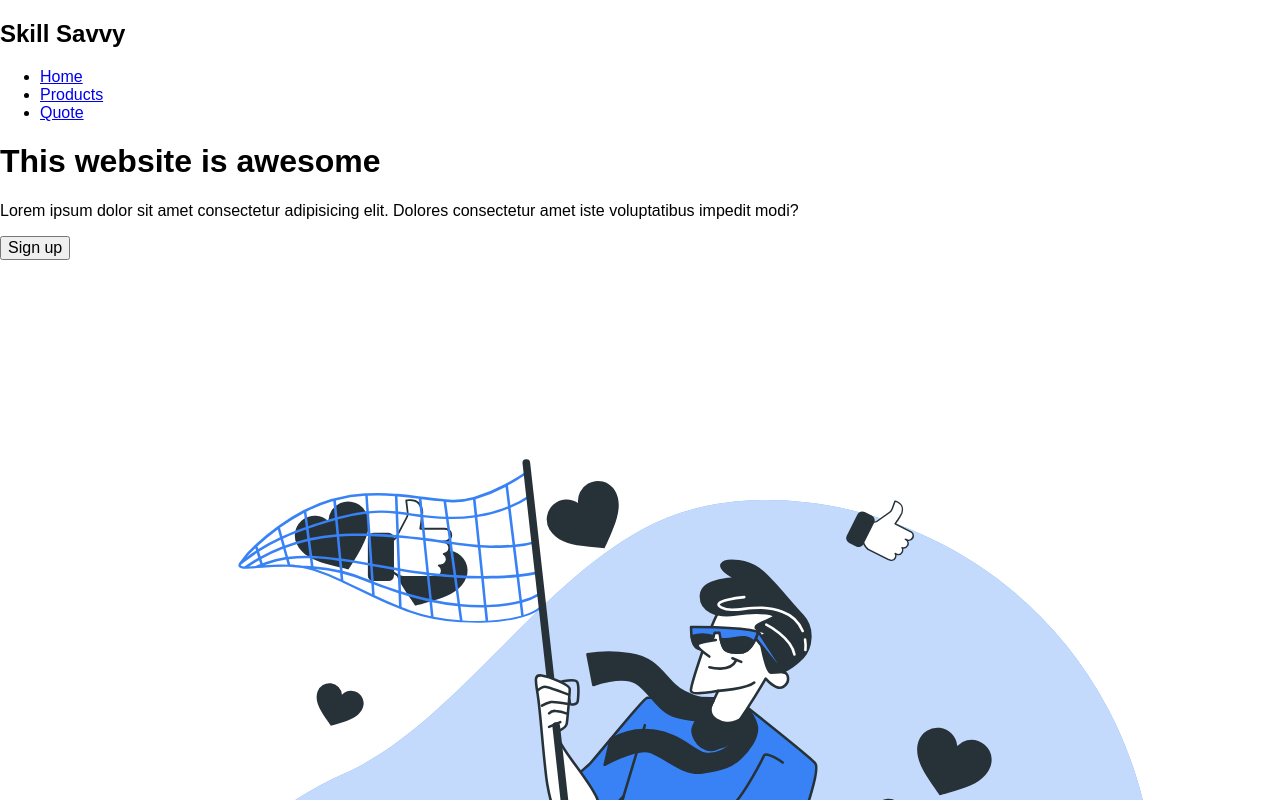
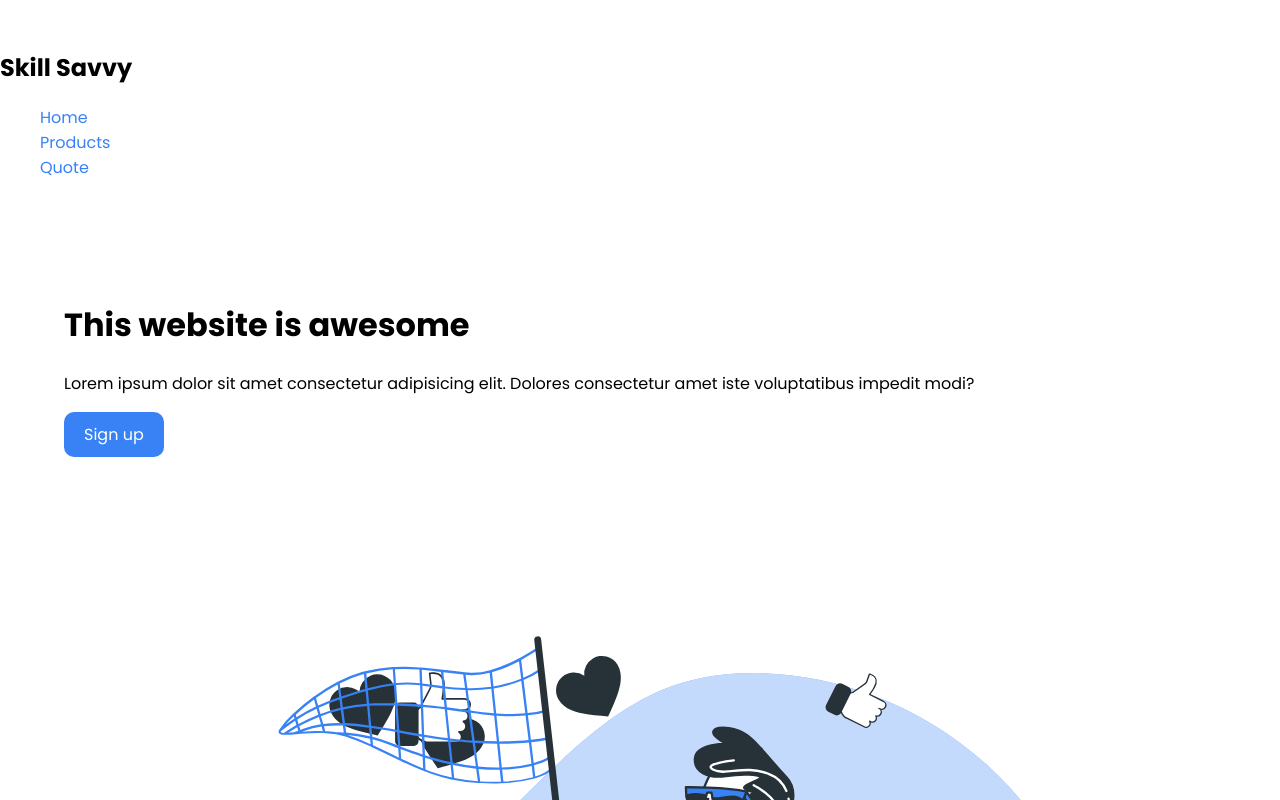
Before and after one commit to Nasirkhan294/product-landing-page, a plain HTML site: page index.html in a window 1280 px wide. Shown: the top 800 px of the page. Drawn offline with Linux system fonts and the light colour scheme.

Commit message:
Added global styles in to main.css

```diff
--- a/css/main.css
+++ b/css/main.css
@@ -0,0 +1,44 @@
+/* ============> Global Styles <============= */
+
+* {
+    box-sizing: border-box;
+  }
+
+  html {
+    font-size: 16px;
+  }
+
+  body {
+    font-family: 'Poppins', sans-serif;
+    font-size: 1em;
+  }
+
+  ul,
+  ol {
+    list-style: none;
+  }
+
+  a {
+    text-decoration: none;
+    color: #3882f6;
+  }
+
+  .content-wrapper {
+    width: 90%;
+    margin: 50px 0;
+  }
+
+  section {
+    display: flex;
+    justify-content: center;
+    flex-flow: row wrap;
+  }
+
+  .btn {
+    padding: 10px 20px;
+    border: none;
+    border-radius: 10px;
+    cursor: pointer;
+    background-color: #3882f6;
+    color: #fff;
+  }
--- a/index.html
+++ b/index.html
@@ -24,8 +24,8 @@
         <nav>
           <ul>
             <li><a href="#">Home</a></li>
-            <li><a href="#">Products</a></li>
-            <li><a href="#">Quote</a></li>
+            <li><a href="#products">Products</a></li>
+            <li><a href="#quote">Quote</a></li>
           </ul>
         </nav>
       </div>
@@ -48,7 +48,7 @@
         </div>
       </section>
       <!-- Hero Section Ends -->
-      <section class="products">
+      <section id="products">
         <div class="content-wrapper">
           <h1>Some Random information</h1>
           <div class="products-content">
@@ -84,7 +84,7 @@
         </div>
       </section>
       <!-- Products Section Ends -->
-      <section class="quote">
+      <section id="quote">
         <div class="content-wrapper">
           <blockquote>
             <q>
```
